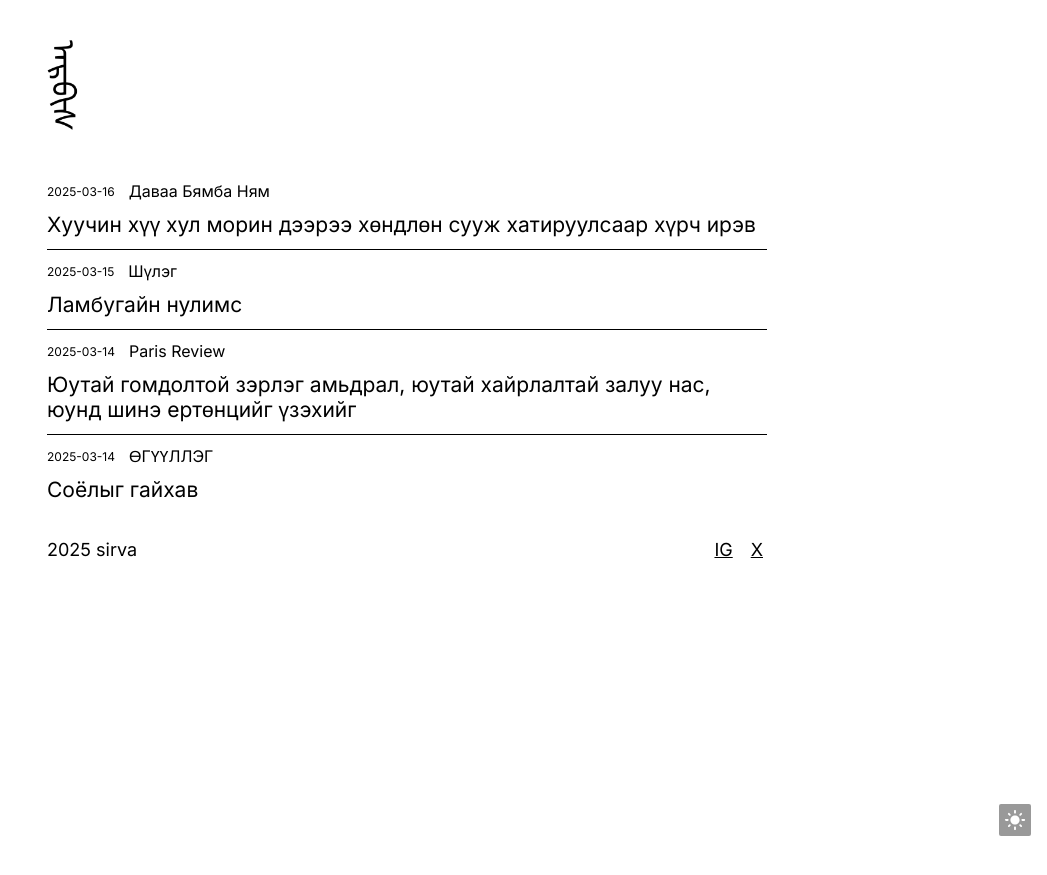
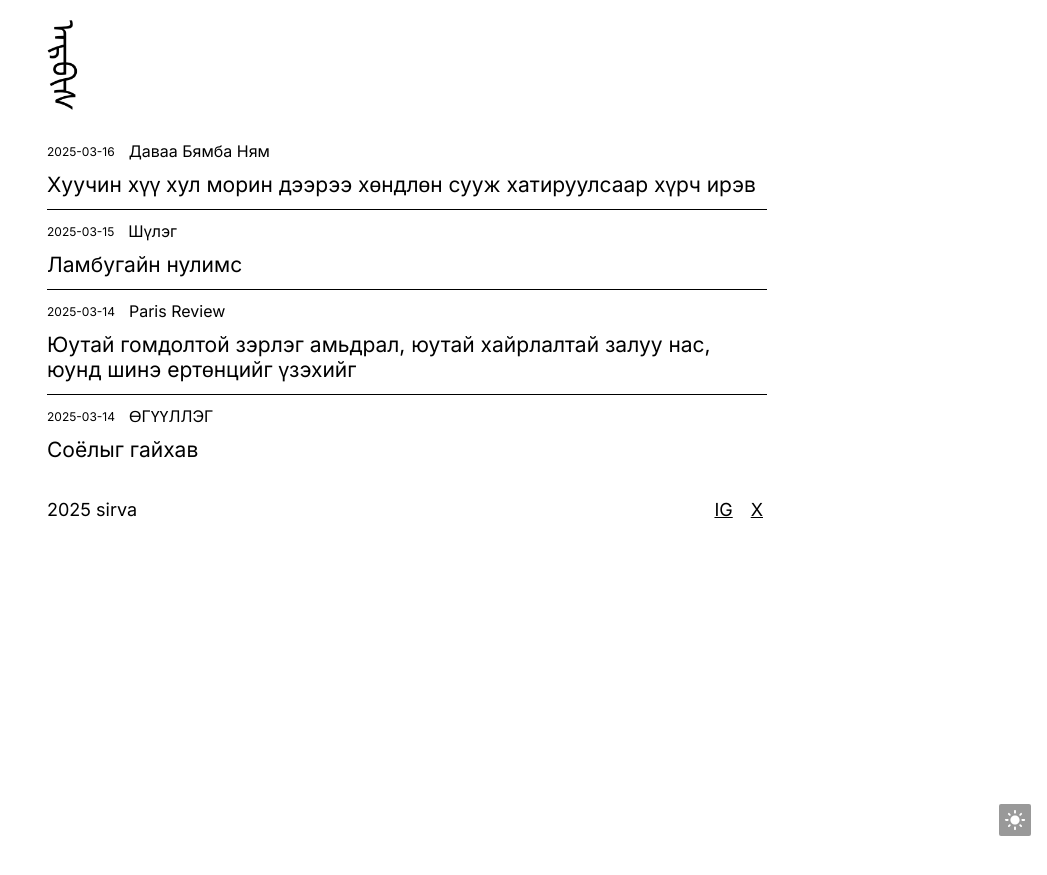
Before and after one commit to aaaarrrrvvvv/aaaarrrrvvvv.github.io, a Jekyll site: the page built from index.html, in a window 1280 px wide. Shown: the top 875 px of the page, without its empty margins (233-1280 px from the left). Built offline with Jekyll 4.4.1, drawn with Linux system fonts in a browser that asks for light colours.

Commit message:
Update common.css

```diff
--- a/static/css/common.css
+++ b/static/css/common.css
@@ -102,7 +102,7 @@ input:-webkit-autofill {
   transform: scaleX(1);
 }
 .header {
-  padding: 40px 0;
+  padding: 20px 0;
   display: flex;
   align-items: center;
   justify-content: space-between;
```
